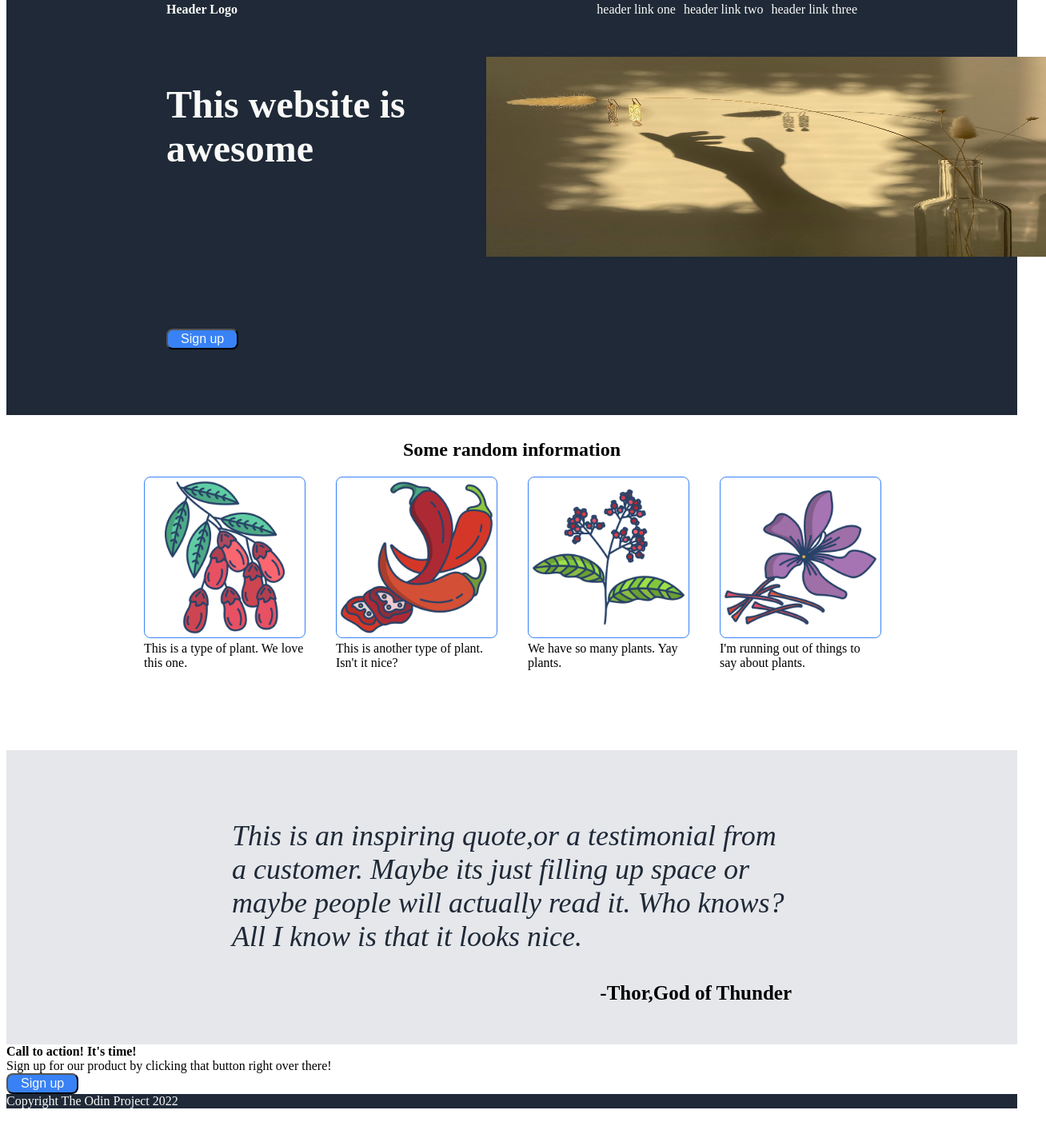
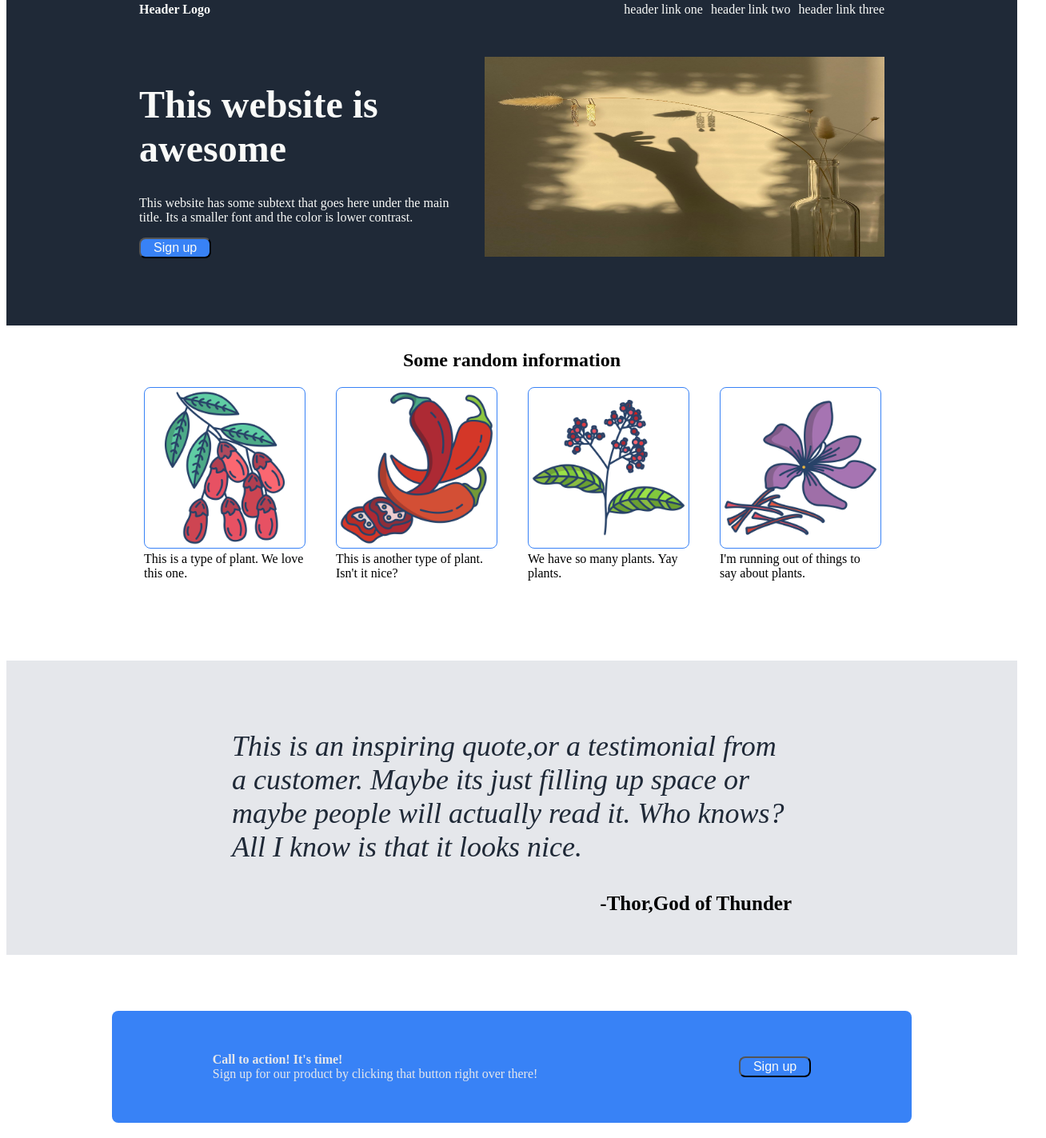
Before and after one commit to KHUshisheTTY4/LandingPage, a plain HTML site: page index.html in a window 1280 px wide. Shown: the part 37-1460 px from the top of the page at 80% size, 1308 px wide, since content can reach past the window. Before the commit the page ends 1431 px from the top, so only its background shows below. Drawn offline with Linux system fonts and the light colour scheme.

Commit message:
Final commit

```diff
--- a/index.html
+++ b/index.html
@@ -9,6 +9,7 @@
 </head>
 <body>
     <div class="first">
+        <div class="text">
     <div class="header">
         <div class="logo">
             <strong>Header Logo</strong>
@@ -28,6 +29,7 @@
            <div class="image">
            <img id="photo" src="images/Header.jpg">
         </div>
+    </div>
         </div>
     </div>
     <div class="second">
@@ -63,12 +65,13 @@
             <div class="action">
             <strong>Call to action! It's time!</strong><br>
             Sign up for our product by clicking that button right over there!
-        <div class="signup">
+            </div>
+            <div class="signup">
             <button>Sign up</button>
-        </div>
+            </div>
         </div>
     </div>
-    </div>
+
     <div class="footer">
     <footer>Copyright The Odin Project 2022</footer>
     </div>
--- a/style.css
+++ b/style.css
@@ -5,12 +5,14 @@
     color: #f9faf8;
 }
 .first{
-    padding: 32px 200px ;
+    padding: 32px ;
+    align-items: center;
 }
+
 .website{
     display: flex;
     margin:50px 0 50px 0;
-    justify-content: space-between;
+    gap: 32px;
 
 }
 .awesome{
@@ -36,7 +38,7 @@ ul {
   }
 
 #photo{
-    width:700px;
+    min-width:500px;
     height: 250px;
 }
 h1{
@@ -81,7 +83,7 @@ h2{
     align-items: center;
     justify-content: center;
 }
-p{
+.content p{
     width: 700px;
     font-size: 36px;
     font-style: italic;
@@ -92,3 +94,27 @@ p{
     font-size: 25px;
     text-align:end;
 }
+.four{
+    display: flex;
+    justify-content: center;
+    padding: 70px 50px;
+
+}
+.mini{
+    display: flex;
+    width: 1000px;
+    justify-content:space-around ;
+    background-color: #3882F6;
+    height: 140px;
+    align-items: center;
+    border-radius: 8px;
+}
+.action{
+    color:#E5e7eB;
+}
+.footer{
+    display:flex;
+    justify-content: center;
+    align-items: center;
+    height: 100px;
+}
```
